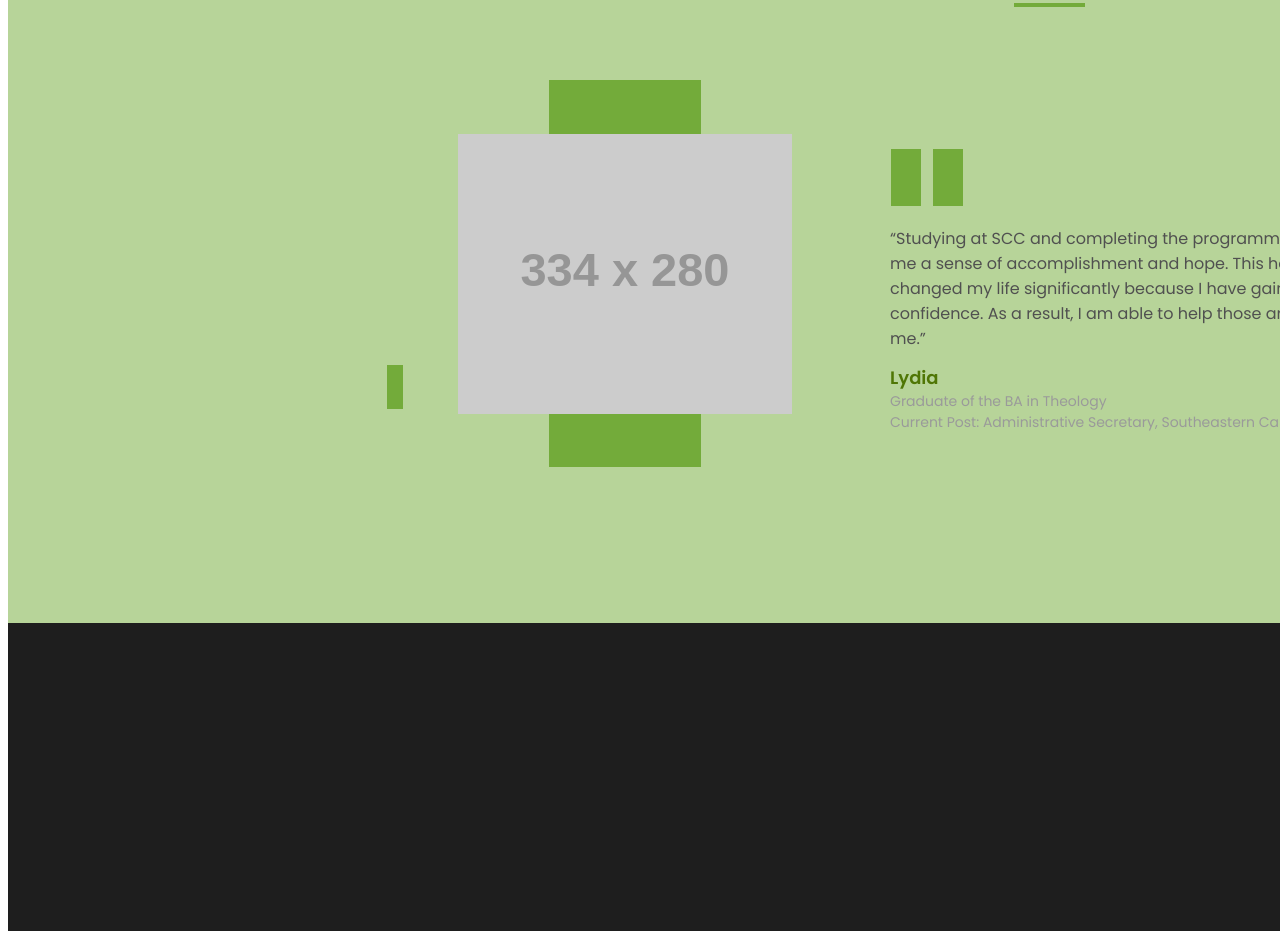
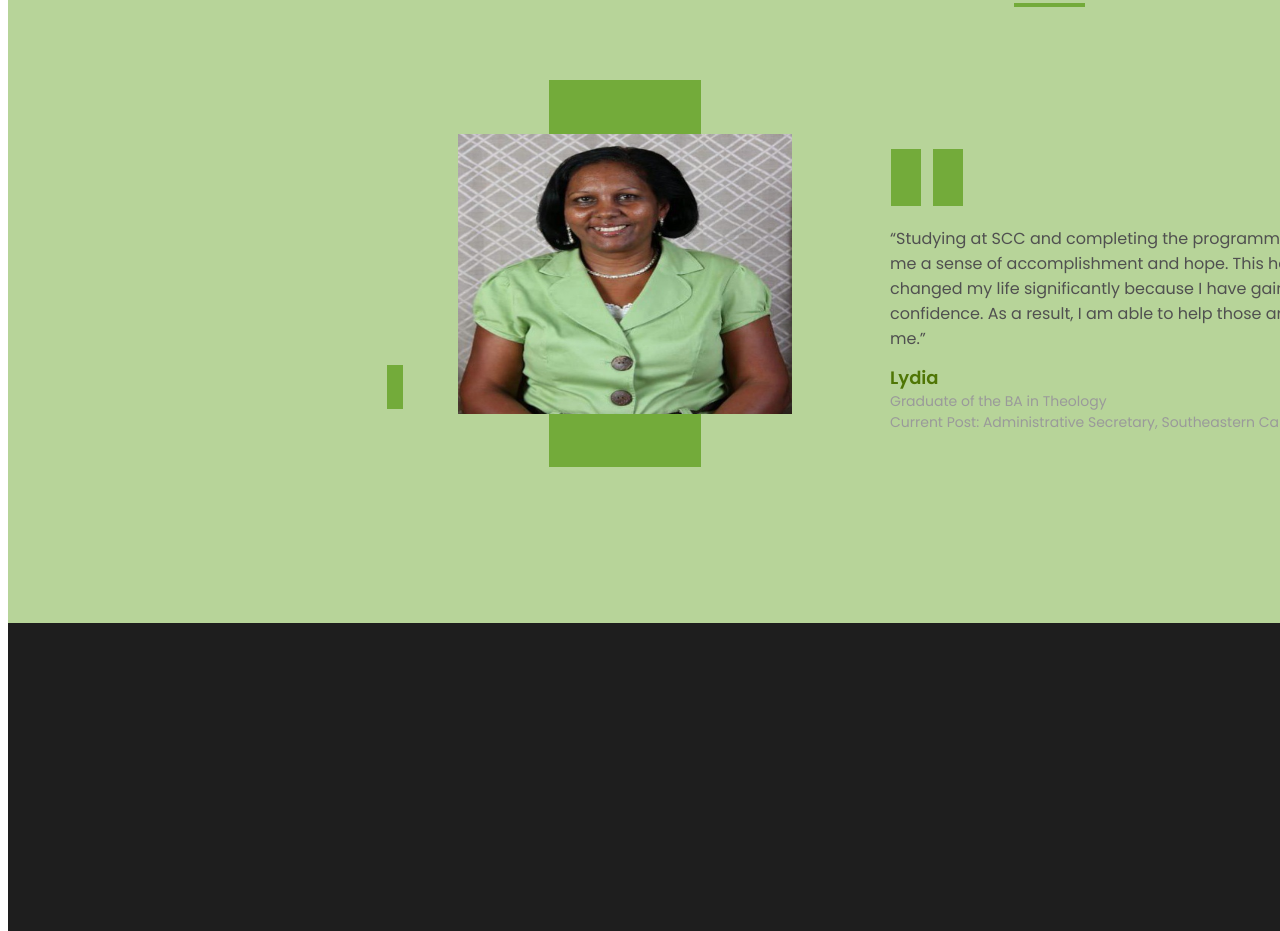
Before and after one commit to Naveen2498/SCC, a plain HTML site: page index.html in a window 1280 px wide. Shown: the part 5336-6267 px from the top of the page. Drawn offline with Linux system fonts and the light colour scheme; placeholder pictures from the web are drawn by us.

Commit message:
Lydia pic change

```diff
--- a/index.html
+++ b/index.html
@@ -237,7 +237,7 @@
                     <div style="width: 501px; height: 42.05px; left: 503px; top: 446.57px; position: absolute; color: #9A9A9A; font-size: 14px; font-family: Poppins; font-weight: 400; word-wrap: break-word">Graduate of the BA in Theology<br/>Current Post: Administrative Secretary, Southeastern Caribbean College</div>
                     <div style="width: 456px; height: 120.15px; left: 503px; top: 281.36px; position: absolute; color: #505050; font-size: 16px; font-family: Poppins; font-weight: 400; word-wrap: break-word">“Studying at SCC and completing the programme gave me a sense of accomplishment and hope. This has changed my life significantly because I have gained confidence. As a result, I am able to help those around me.”</div>
                     <div style="width: 152px; height: 387.49px; left: 162px; top: 135.17px; position: absolute; background: #73AB3A"></div>
-                    <img style="width: 334px; height: 280.36px; left: 71px; top: 189.24px; position: absolute; background: linear-gradient(0deg, #C4C4C4 0%, #C4C4C4 100%)" src="https://via.placeholder.com/334x280" />
+                    <img style="width: 334px; height: 280.36px; left: 71px; top: 189.24px; position: absolute; background: linear-gradient(0deg, #C4C4C4 0%, #C4C4C4 100%)" src="./Lydia.png" />
                     <div style="width: 96px; height: 96.12px; left: 588px; top: 279.35px; position: absolute; transform: rotate(180deg); transform-origin: 0 0">
                         <div style="width: 30px; height: 57.07px; left: 12px; top: 18.02px; position: absolute; background: #73AB3A"></div>
                         <div style="width: 30px; height: 57.07px; left: 54px; top: 18.02px; position: absolute; background: #73AB3A"></div>
```
Also changed, not shown: Lydia.png (renamed from ab0b69af34e1b449a99e1b0345c1e1ef.png).
